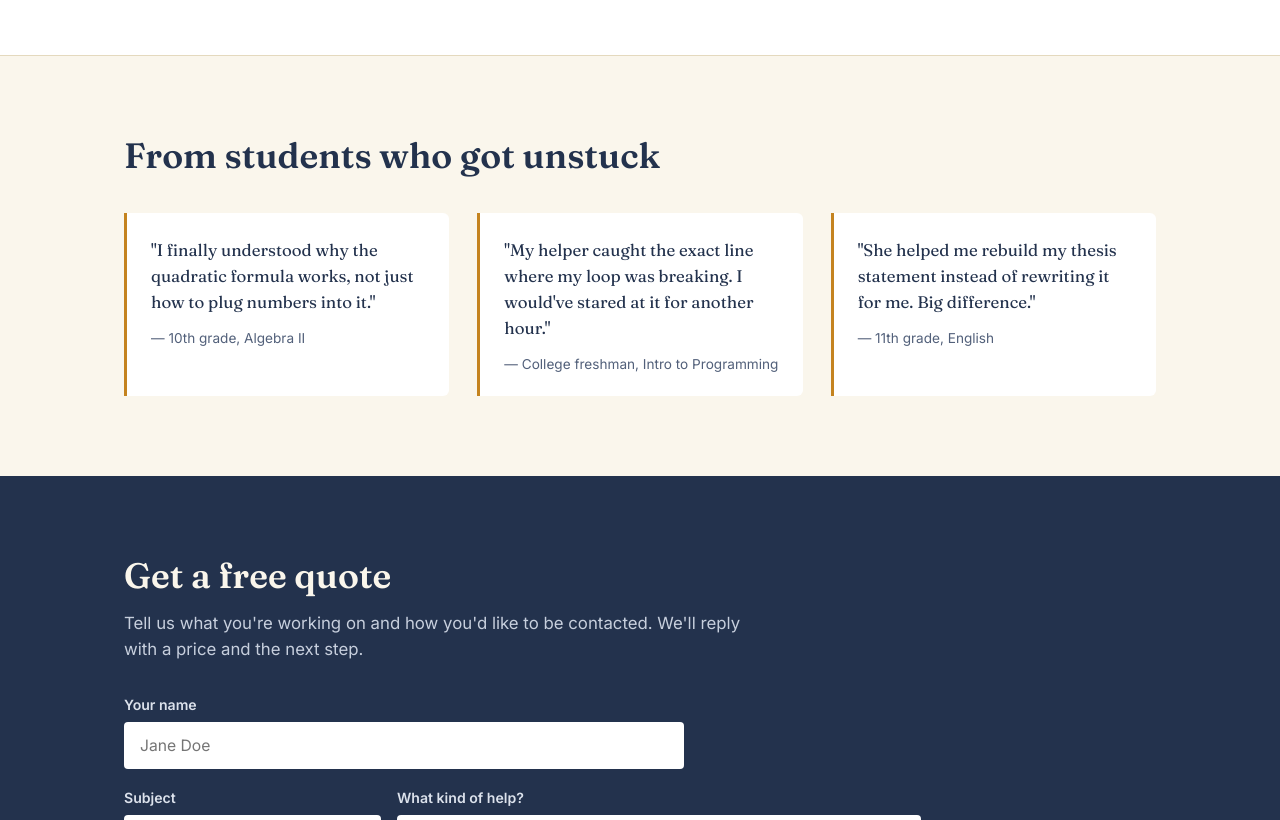
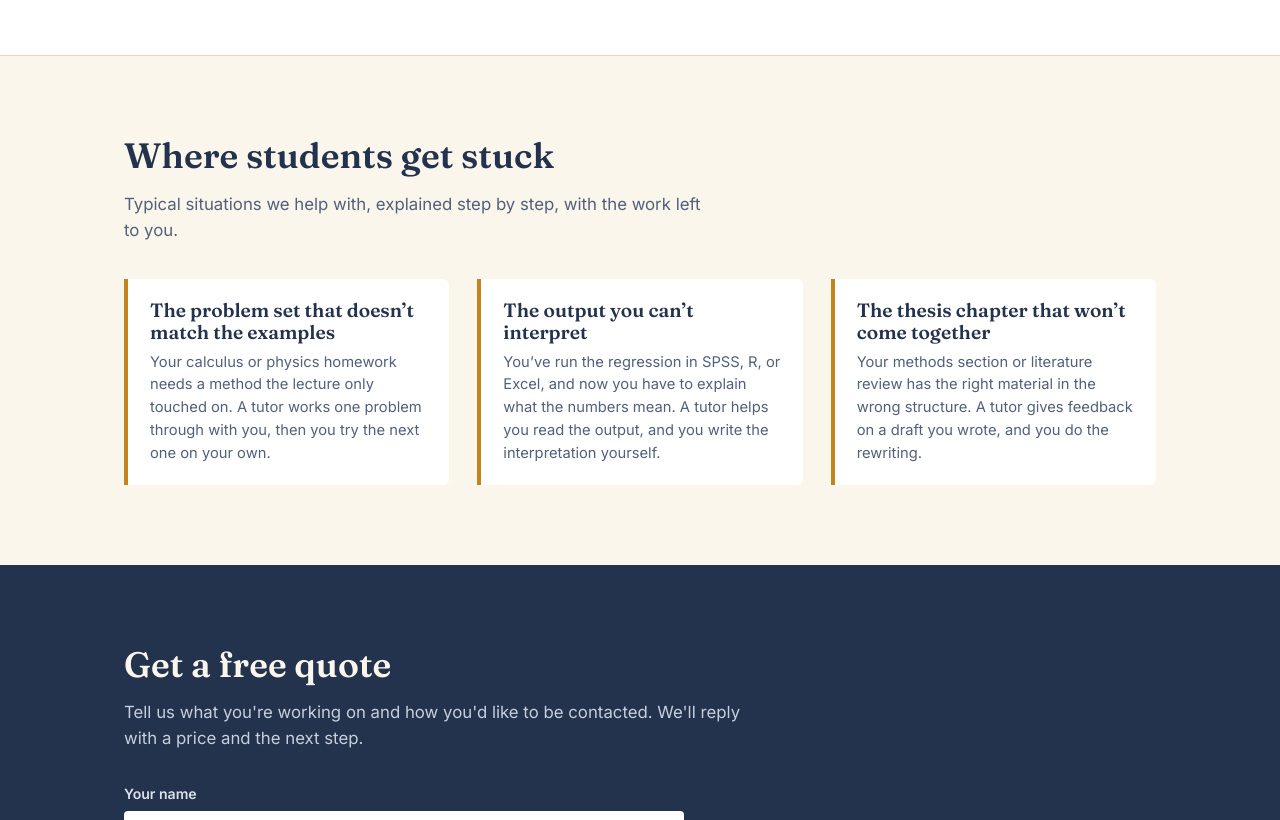
Before and after one commit to RicKotut/homework-help-site, a plain HTML site: page index.html in a window 1280 px wide. Shown: the part 1980-2800 px from the top of the page. Drawn offline with Linux system fonts and the light colour scheme.

Commit message:
Update homepage for college and graduate audience, replace placeholder testimonials

```diff
--- a/index.html
+++ b/index.html
@@ -4,7 +4,7 @@
 <meta charset="UTF-8">
 <meta name="viewport" content="width=device-width, initial-scale=1.0">
 <title>Study Hall Tutors — Homework help that actually explains it</title>
-<meta name="description" content="Get matched with a tutor who walks through the problem with you — concepts, practice problems, and exam prep, explained step by step. Free quote by email or WhatsApp.">
+<meta name="description" content="One-on-one tutoring for college and graduate students: a tutor who walks through the problem with you, with concepts, practice and exam prep explained step by step. Free quote by email or WhatsApp.">
 <link rel="canonical" href="https://studyhalltutors.com/">
 
 <!-- Favicon (pencil emoji, no image file needed) -->
@@ -14,14 +14,14 @@
 <meta property="og:type" content="website">
 <meta property="og:site_name" content="Study Hall Tutors">
 <meta property="og:title" content="Study Hall Tutors — Homework help that actually explains it">
-<meta property="og:description" content="Get matched with a tutor who walks through the problem with you — concepts, practice problems, and exam prep, explained step by step.">
+<meta property="og:description" content="One-on-one tutoring for college and graduate students: a tutor who walks through the problem with you, explained step by step.">
 <meta property="og:url" content="https://studyhalltutors.com/">
 <meta property="og:image" content="https://studyhalltutors.com/og-image.png">
 
 <!-- Twitter/X card -->
 <meta name="twitter:card" content="summary_large_image">
 <meta name="twitter:title" content="Study Hall Tutors — Homework help that actually explains it">
-<meta name="twitter:description" content="Get matched with a tutor who walks through the problem with you — concepts, practice problems, and exam prep, explained step by step.">
+<meta name="twitter:description" content="One-on-one tutoring for college and graduate students: a tutor who walks through the problem with you, explained step by step.">
 <meta name="twitter:image" content="https://studyhalltutors.com/og-image.png">
 
 <link rel="preconnect" href="https://fonts.googleapis.com">
@@ -36,7 +36,7 @@
   "@type": "EducationalOrganization",
   "name": "Study Hall Tutors",
   "url": "https://studyhalltutors.com/",
-  "description": "Online tutoring service offering concept explanations, practice problem walkthroughs, and exam prep sessions across Math, Science, English, History, Coding, Statistics, and Accounting.",
+  "description": "Online tutoring for college undergraduates and graduate students, offering concept explanations, practice problem walkthroughs, and exam prep across Math, Science, English, History, Coding, Statistics, and Accounting.",
   "areaServed": "Online",
   "sameAs": ["https://www.facebook.com/StudyHallTutorsUS/"]
 }
@@ -67,14 +67,14 @@
 
   <section class="hero wrap">
     <div class="hero-text">
-      <p class="kicker">Free, one-on-one, right in your browser</p>
+      <p class="kicker">One-on-one tutoring for college and graduate students</p>
       <h1>Stuck on a problem?<br>Let's work through it<br>together.</h1>
       <p class="hero-sub">Study Hall pairs you with a real helper who talks you through the reasoning — not a page that just gives you the final number.</p>
       <div class="hero-actions">
         <a class="btn btn-primary" href="#quote">Get a free quote</a>
         <a class="btn btn-ghost" href="#subjects">Browse subjects</a>
       </div>
-      <p class="hero-note">Tell us what you're working on — get a price back by email or WhatsApp, usually within the hour. We work with college students on gen-ed requirements and upper-level courses, wherever in the US, UK, Canada, or Australia you're studying.</p>
+      <p class="hero-note">Tell us what you're working on — get a price back by email or WhatsApp, usually within the hour. We work with undergraduate and graduate students, from gen-ed requirements to thesis-level work, wherever in the US, UK, Canada, or Australia you're studying.</p>
     </div>
 
     <div class="hero-panel" aria-hidden="true">
@@ -160,20 +160,21 @@
 
   <section class="stories" id="stories">
     <div class="wrap">
-      <h2>From students who got unstuck</h2>
+      <h2>Where students get stuck</h2>
+      <p class="section-sub">Typical situations we help with, explained step by step, with the work left to you.</p>
       <div class="quote-row">
-        <blockquote>
-          <p>"I finally understood why the quadratic formula works, not just how to plug numbers into it."</p>
-          <cite>— 10th grade, Algebra II</cite>
-        </blockquote>
-        <blockquote>
-          <p>"My helper caught the exact line where my loop was breaking. I would've stared at it for another hour."</p>
-          <cite>— College freshman, Intro to Programming</cite>
-        </blockquote>
-        <blockquote>
-          <p>"She helped me rebuild my thesis statement instead of rewriting it for me. Big difference."</p>
-          <cite>— 11th grade, English</cite>
-        </blockquote>
+        <article class="topic-card" style="--accent: var(--gold-dark)">
+          <h3>The problem set that doesn’t match the examples</h3>
+          <p>Your calculus or physics homework needs a method the lecture only touched on. A tutor works one problem through with you, then you try the next one on your own.</p>
+        </article>
+        <article class="topic-card" style="--accent: var(--gold-dark)">
+          <h3>The output you can’t interpret</h3>
+          <p>You’ve run the regression in SPSS, R, or Excel, and now you have to explain what the numbers mean. A tutor helps you read the output, and you write the interpretation yourself.</p>
+        </article>
+        <article class="topic-card" style="--accent: var(--gold-dark)">
+          <h3>The thesis chapter that won’t come together</h3>
+          <p>Your methods section or literature review has the right material in the wrong structure. A tutor gives feedback on a draft you wrote, and you do the rewriting.</p>
+        </article>
       </div>
     </div>
   </section>
```
Also changed, not shown: english.html (+2 -2 lines), math.html (+2 -2 lines).
